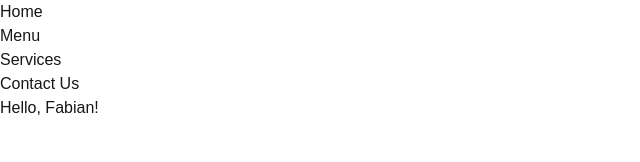
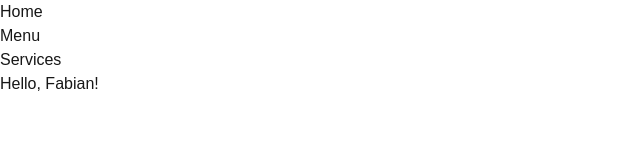
Before and after one commit to chargepointsupplies/chargepointsupplies.github.io, a Next.js app in the folder my-website/: page / in a window 1280 px wide. Shown: the top 162 px of the page, without its empty margins (0-640 px from the left). Built offline with nearby package versions, Linux system fonts and the light colour scheme.

Commit message:
added page formats

```diff
--- a/my-website/package.json
+++ b/my-website/package.json
@@ -15,6 +15,8 @@
     "react-icons": "^5.3.0"
   },
   "devDependencies": {
+    "@types/node": "22.9.0",
+    "@types/react": "18.3.12",
     "eslint": "^8",
     "eslint-config-next": "15.0.2",
     "postcss": "^8",
--- a/my-website/src/components/nav-bar/nav-links.tsx
+++ b/my-website/src/components/nav-bar/nav-links.tsx
@@ -5,7 +5,6 @@
     { href: "/", name: "Home" },
     { href: "/Menu", name: "Menu" },
     { href: "/services", name: "Services" },
-    { href: "/contact", name: "Contact Us" }
 ];
 
 const NavLinks: React.FC = () => {
```
Also changed, not shown: my-website/tsconfig.json (added, +35 -0 lines), my-website/src/app/menu/page.tsx (added), my-website/src/app/our-services/page.tsx (added), 1 other file (tests, documents, lock files or other folders).
